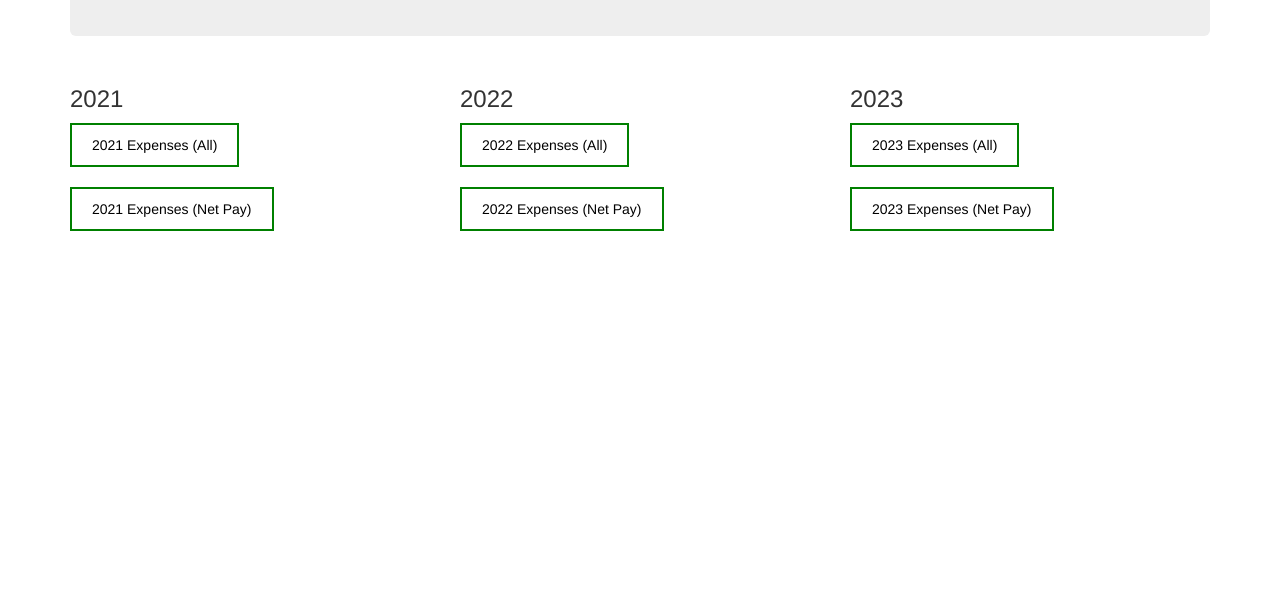
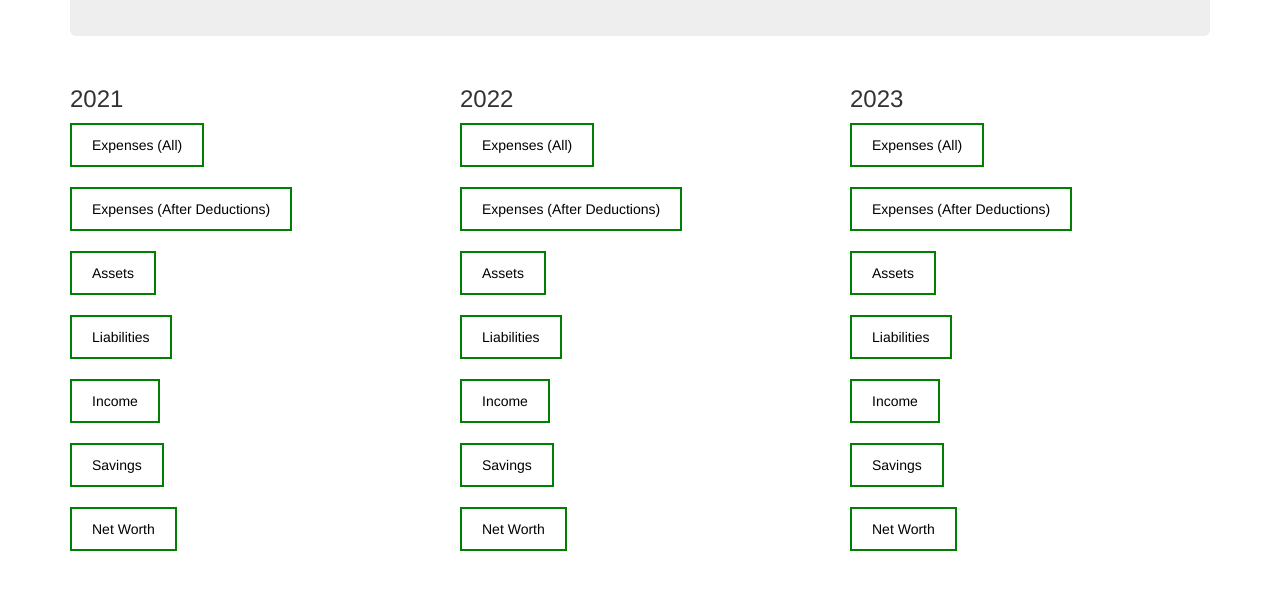
Before and after one commit to ramitsuri/gnucash, a plain HTML site: page report/output/index.html in a window 1280 px wide. Shown: the part 159-748 px from the top of the page. Drawn offline with nearby package versions, Linux system fonts and the light colour scheme.

Commit message:
Fix running balance calculation for future months
Also added all reports to html index page

```diff
--- a/report/output/index.html
+++ b/report/output/index.html
@@ -33,24 +33,69 @@
   <div class="row">
     <div class="col-sm-4">
       <h3>2021</h3>
-      <a href="html/2021_Expenses_All.html">2021 Expenses (All)</a>
+      <a href="html/2021_Expenses.html">Expenses (All)</a>
       <br>
       <br>
-      <a href="html/2021_Expenses_Filtered.html">2021 Expenses (Net Pay)</a>
+      <a href="html/2021_After_Deduction_Expenses.html">Expenses (After Deductions)</a>
+      <br>
+      <br>
+      <a href="html/2021_Assets.html">Assets</a>
+      <br>
+      <br>
+      <a href="html/2021_Liabilities.html">Liabilities</a>
+      <br>
+      <br>
+      <a href="html/2021_Income.html">Income</a>
+      <br>
+      <br>
+      <a href="html/2021_Savings.html">Savings</a>
+      <br>
+      <br>
+      <a href="html/2021_NetWorth.html">Net Worth</a>
     </div>
     <div class="col-sm-4">
       <h3>2022</h3>
-      <a href="html/2022_Expenses_All.html">2022 Expenses (All)</a>
+      <a href="html/2022_Expenses.html">Expenses (All)</a>
       <br>
       <br>
-      <a href="html/2022_Expenses_Filtered.html">2022 Expenses (Net Pay)</a>
+      <a href="html/2022_After_Deduction_Expenses.html">Expenses (After Deductions)</a>
+      <br>
+      <br>
+      <a href="html/2022_Assets.html">Assets</a>
+      <br>
+      <br>
+      <a href="html/2022_Liabilities.html">Liabilities</a>
+      <br>
+      <br>
+      <a href="html/2022_Income.html">Income</a>
+      <br>
+      <br>
+      <a href="html/2022_Savings.html">Savings</a>
+      <br>
+      <br>
+      <a href="html/2022_NetWorth.html">Net Worth</a>
     </div>
     <div class="col-sm-4">
       <h3>2023</h3>
-      <a href="html/2023_Expenses_All.html">2023 Expenses (All)</a>
+      <a href="html/2023_Expenses.html">Expenses (All)</a>
       <br>
       <br>
-      <a href="html/2023_Expenses_Filtered.html">2023 Expenses (Net Pay)</a>
+      <a href="html/2023_After_Deduction_Expenses.html">Expenses (After Deductions)</a>
+      <br>
+      <br>
+      <a href="html/2023_Assets.html">Assets</a>
+      <br>
+      <br>
+      <a href="html/2023_Liabilities.html">Liabilities</a>
+      <br>
+      <br>
+      <a href="html/2023_Income.html">Income</a>
+      <br>
+      <br>
+      <a href="html/2023_Savings.html">Savings</a>
+      <br>
+      <br>
+      <a href="html/2023_NetWorth.html">Net Worth</a>
     </div>
   </div>
 </div>
```
Also changed, not shown: 1 other file.
